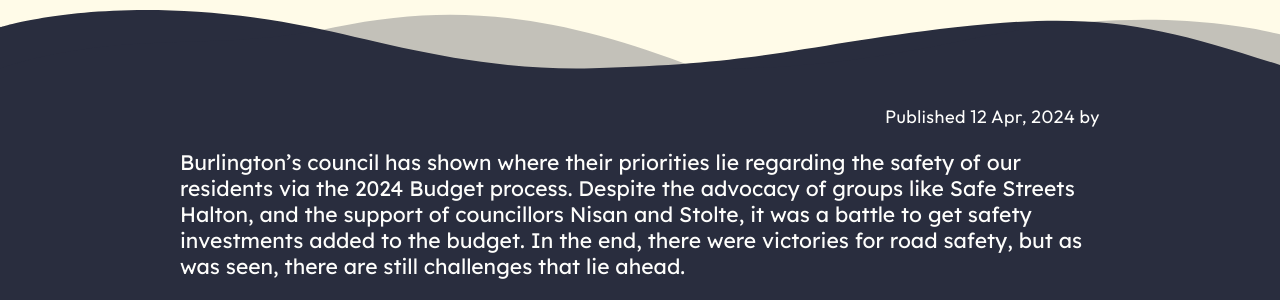
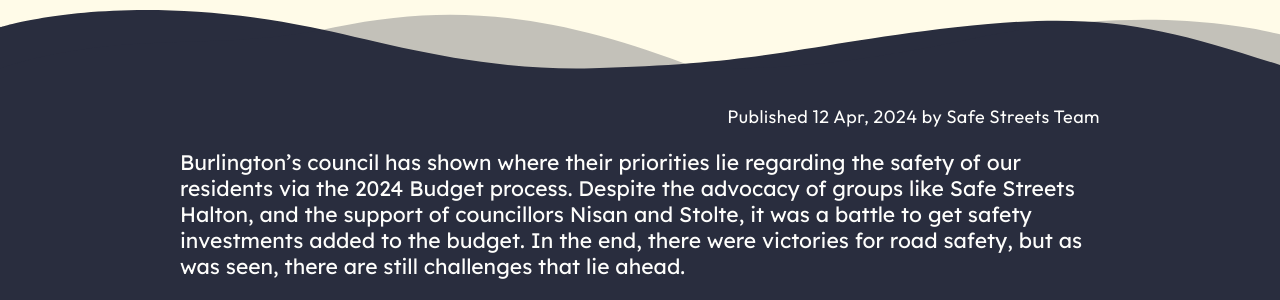
Before and after one commit to geofftester/geofftester.github.io, a Jekyll site: the page built from _posts/2024-04-12-will-burlingtons-2024-budget-improve-street-safety.markdown, in a window 1280 px wide. Shown: the part 267-567 px from the top of the page. Built offline with Jekyll 4.4.1, drawn with Linux system fonts in a browser that asks for light colours.

Commit message:
Updated Will Burlingtons 2024 Budget Improve Street Safety

```diff
--- a/_posts/2024-04-12-will-burlingtons-2024-budget-improve-street-safety.markdown
+++ b/_posts/2024-04-12-will-burlingtons-2024-budget-improve-street-safety.markdown
@@ -3,6 +3,8 @@ title: Will Burlington’s 2024 Budget Improve Street Safety?
 date: 2024-04-12 01:43:00 Z
 tags:
 - Burlington
+author: Safe Streets Team
+layout: post
 ---
 
 ### Burlington’s council has shown where their priorities lie regarding the safety of our residents via the 2024 Budget process. Despite the advocacy of groups like Safe Streets Halton, and the support of councillors Nisan and Stolte, it was a battle to get safety investments added to the budget. In the end, there were victories for road safety, but as was seen, there are still challenges that lie ahead.
```
